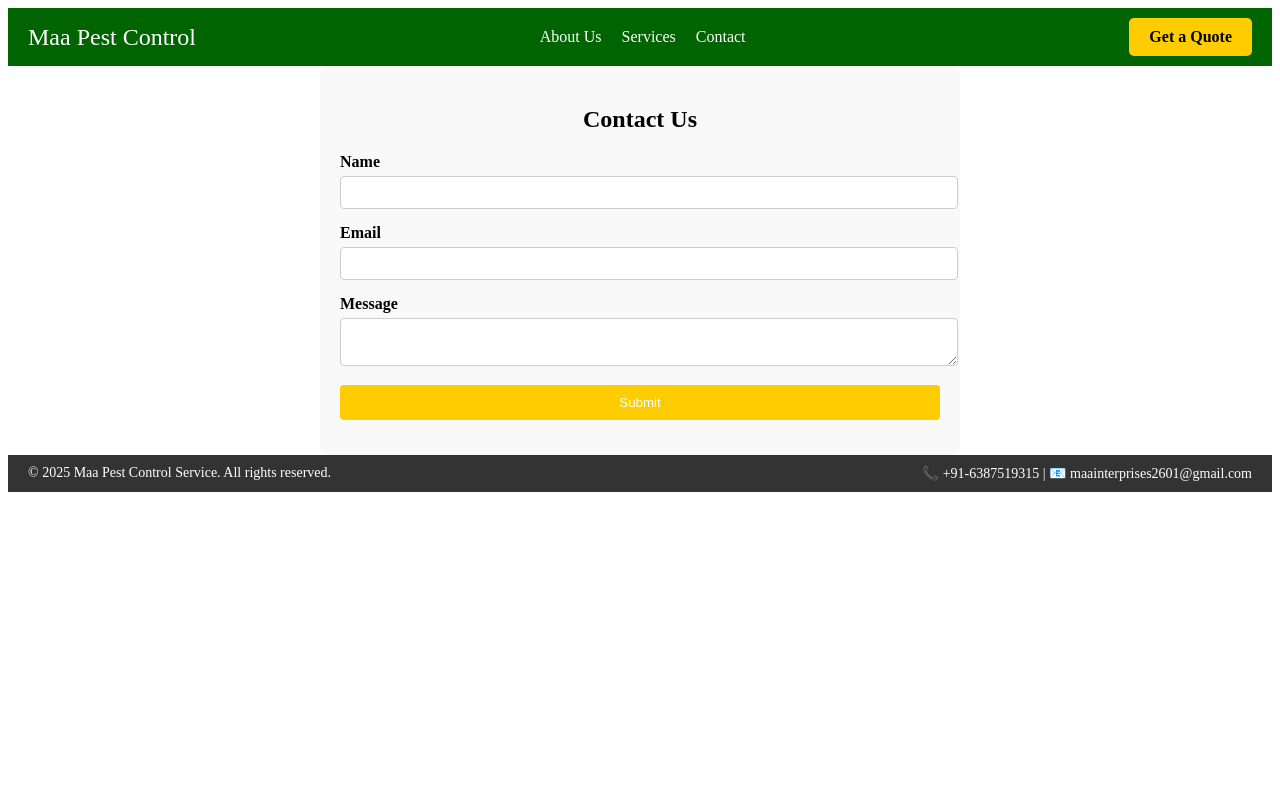
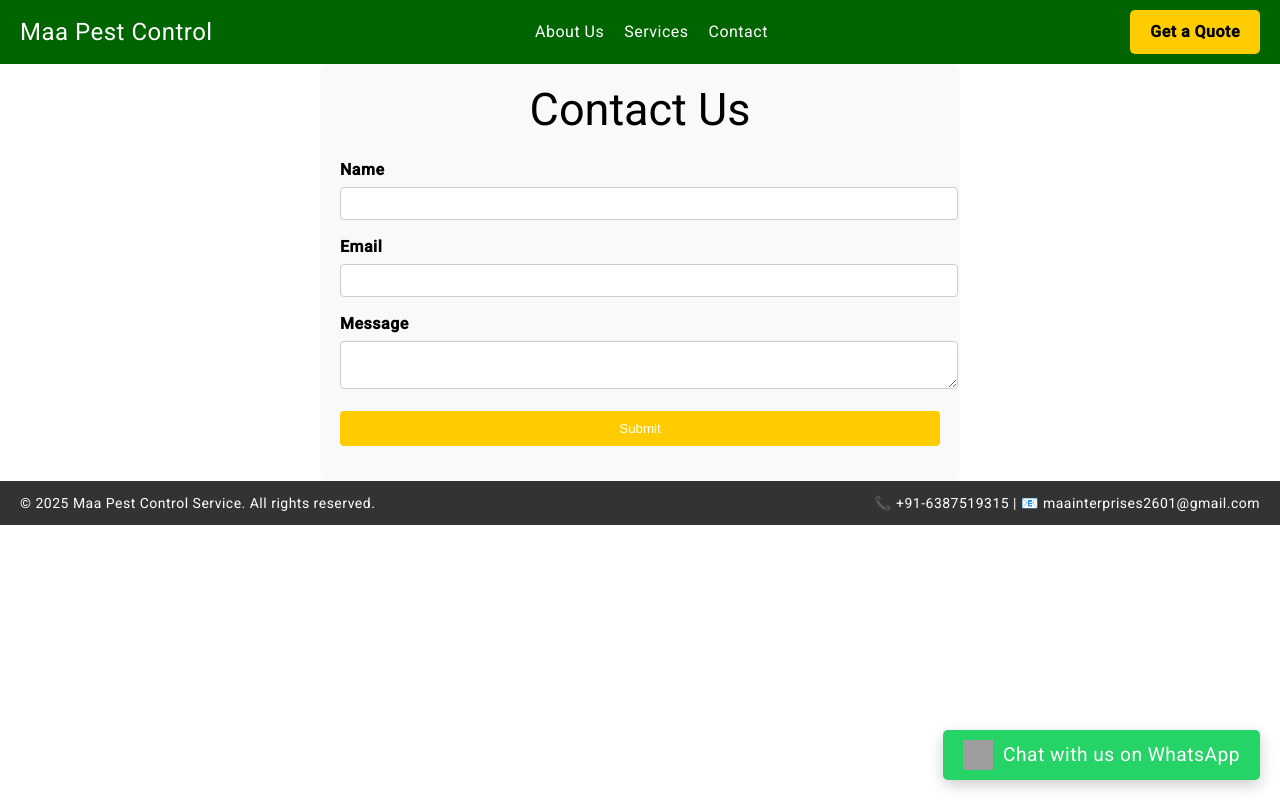
Before and after one commit to gaurav-mishra966/pest_Template, an Angular app: page /contact in a window 1280 px wide. Built offline with nearby package versions, Linux system fonts and the light colour scheme; grey boxes are pictures that could not be loaded.

Commit message:
WhatsappIntegration

```diff
--- a/angular.json
+++ b/angular.json
@@ -32,6 +32,7 @@
               }
             ],
             "styles": [
+              "@angular/material/prebuilt-themes/azure-blue.css",
               "src/styles.scss"
             ],
             "scripts": [],
@@ -96,6 +97,7 @@
               }
             ],
             "styles": [
+              "@angular/material/prebuilt-themes/azure-blue.css",
               "src/styles.scss"
             ],
             "scripts": []
--- a/package.json
+++ b/package.json
@@ -12,6 +12,7 @@
   "private": true,
   "dependencies": {
     "@angular/animations": "^18.2.0",
+    "@angular/cdk": "^18.2.14",
     "@angular/common": "^18.2.0",
     "@angular/compiler": "^18.2.0",
     "@angular/core": "^18.2.0",
--- a/src/app/app.config.ts
+++ b/src/app/app.config.ts
@@ -3,7 +3,8 @@ import { provideRouter } from '@angular/router';
 
 import { routes } from './app.routes';
 import { provideClientHydration } from '@angular/platform-browser';
+import { provideAnimationsAsync } from '@angular/platform-browser/animations/async';
 
 export const appConfig: ApplicationConfig = {
-  providers: [provideZoneChangeDetection({ eventCoalescing: true }), provideRouter(routes), provideClientHydration()]
+  providers: [provideZoneChangeDetection({ eventCoalescing: true }), provideRouter(routes), provideClientHydration(), provideAnimationsAsync()]
 };
--- a/src/app/components/contactus/contactus.component.html
+++ b/src/app/components/contactus/contactus.component.html
@@ -27,4 +27,11 @@
         </form>
     </div>
 
+
+    <a href="https://wa.me/916387519315 ?text=Hello%20MaaPestService%20I%20need%20help%20with%20pest%20control"
+        class="whatsapp-btn" target="_blank">
+        <img src="https://upload.wikimedia.org/wikipedia/commons/6/6b/WhatsApp.svg" alt="WhatsApp"
+            class="whatsapp-icon">
+        Chat with us on WhatsApp
+    </a>
 </section>
--- a/src/app/components/contactus/contactus.component.scss
+++ b/src/app/components/contactus/contactus.component.scss
@@ -42,3 +42,31 @@
 .contact-form button:hover {
   background-color: #e0a800;
 }
+
+/* WhatsApp Button Styling */
+.whatsapp-btn {
+  display: flex;
+  align-items: center;
+  justify-content: center;
+  background-color: #25d366; /* WhatsApp green */
+  color: white;
+  padding: 10px 20px;
+  font-size: 1.2rem;
+  border-radius: 5px;
+  text-decoration: none;
+  position: fixed; /* Fixed position on screen */
+  bottom: 20px;
+  right: 20px;
+  z-index: 1000;
+  box-shadow: 0 5px 15px rgba(0, 0, 0, 0.2);
+}
+
+.whatsapp-btn:hover {
+  background-color: #128c7e; /* Darker green when hovering */
+}
+
+.whatsapp-icon {
+  width: 30px;
+  height: 30px;
+  margin-right: 10px; /* Space between icon and text */
+}
--- a/src/index.html
+++ b/src/index.html
@@ -9,9 +9,11 @@
   <base href="/">
   <meta name="viewport" content="width=device-width, initial-scale=1">
   <link rel="icon" type="image/x-icon" href="favicon.ico">
+  <link href="https://fonts.googleapis.com/css2?family=Roboto:wght@300;400;500&display=swap" rel="stylesheet">
+  <link href="https://fonts.googleapis.com/icon?family=Material+Icons" rel="stylesheet">
 </head>
 
-<body>
+<body class="mat-typography">
   <app-root></app-root>
 
 </body>
--- a/src/styles.scss
+++ b/src/styles.scss
@@ -0,0 +1,3 @@
+
+html, body { height: 100%; }
+body { margin: 0; font-family: Roboto, "Helvetica Neue", sans-serif; }
```
Also changed, not shown: 1 other file (tests, documents, lock files or other folders).
